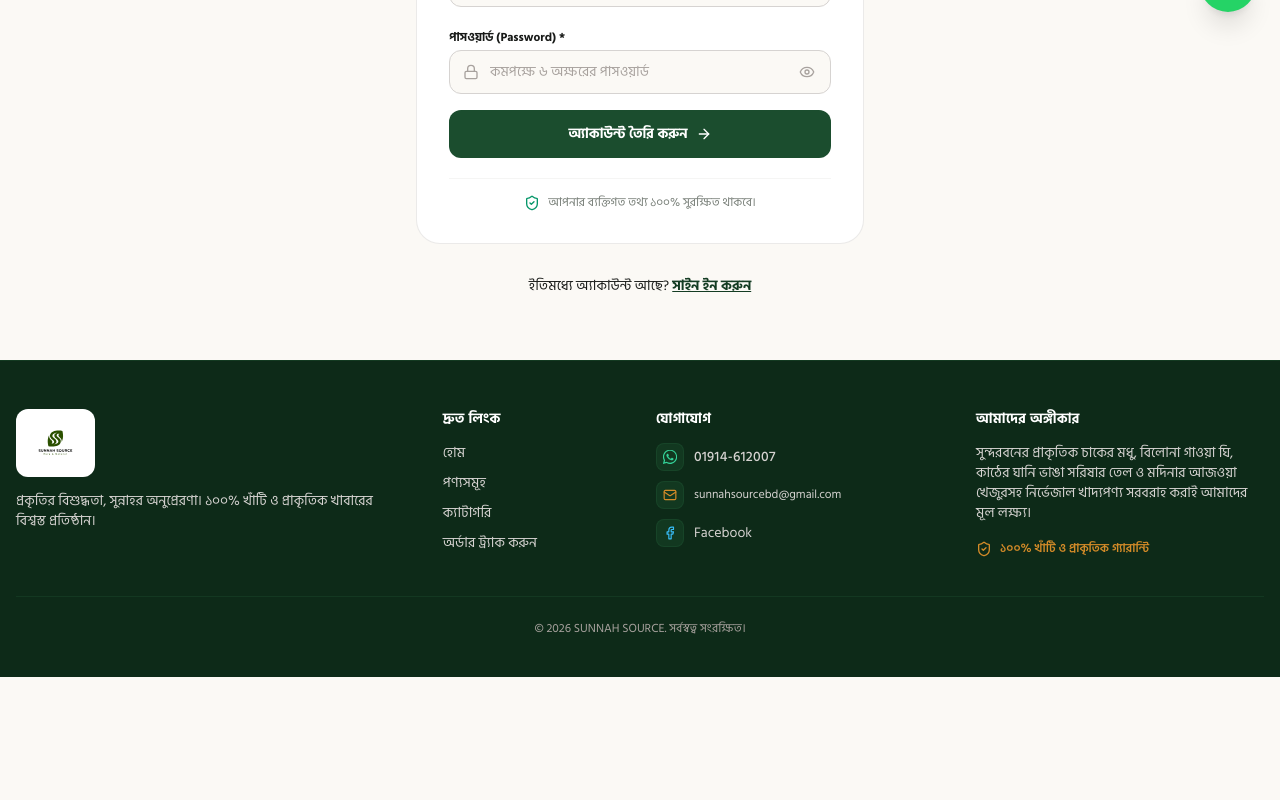
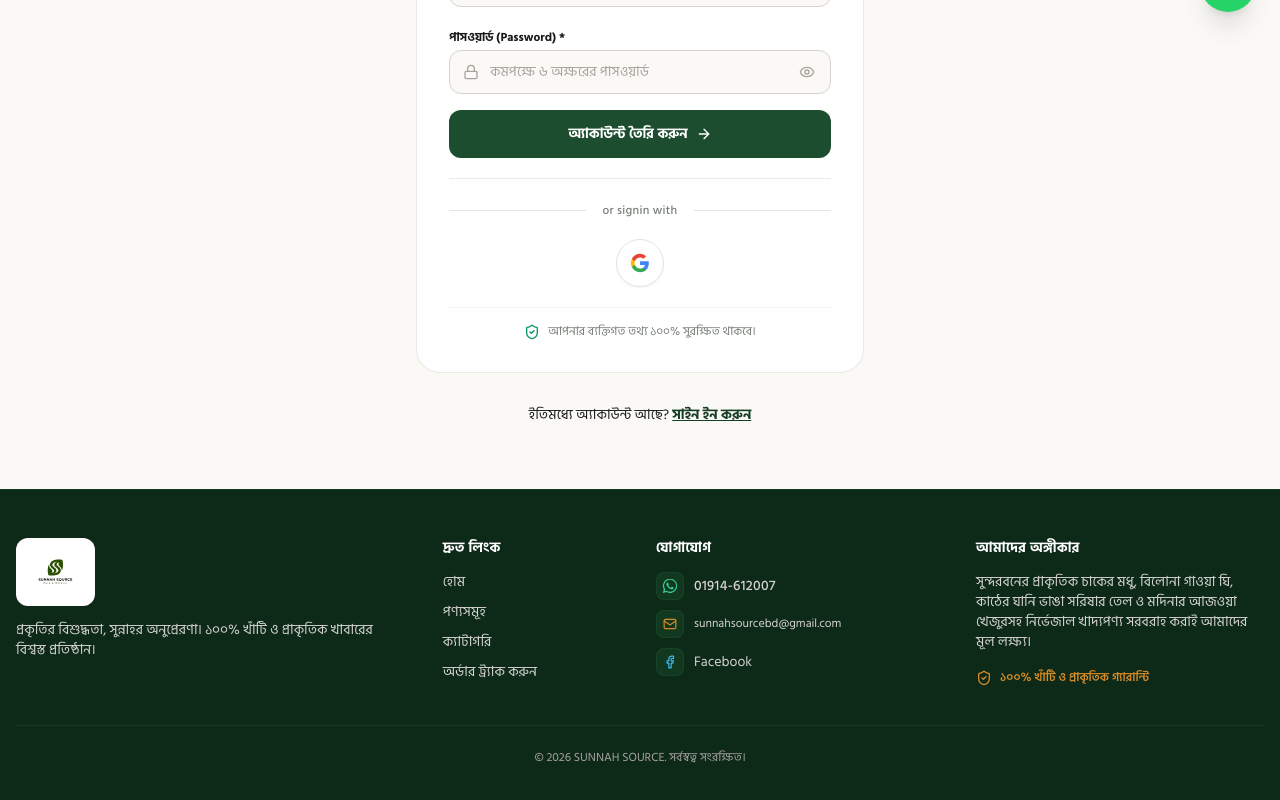
Before and after one commit to Ashraf019399/sunnah-source, a Next.js app: page /register in a window 1280 px wide. Shown: the part 764-1564 px from the top of the page. Before the commit the page ends 1441 px from the top, so only its background shows below. Built offline with nearby package versions, Linux system fonts and the light colour scheme; no server answers.

Commit message:
feat(auth): implement 1-click google oauth signin and callback handler like ghorer bazar

```diff
--- /dev/null
+++ b/src/app/auth/callback/route.ts
@@ -0,0 +1,33 @@
+import { NextResponse } from "next/server";
+import { createClient } from "@/lib/supabase/server";
+
+export async function GET(request: Request) {
+  const requestUrl = new URL(request.url);
+  const code = requestUrl.searchParams.get("code");
+  const next = requestUrl.searchParams.get("next") || "/account/orders";
+
+  if (code) {
+    try {
+      const supabase = await createClient();
+      const { error } = await supabase.auth.exchangeCodeForSession(code);
+
+      if (!error) {
+        const forwardedHost = request.headers.get("x-forwarded-host");
+        const isLocalEnv = process.env.NODE_ENV === "development";
+
+        if (isLocalEnv) {
+          return NextResponse.redirect(`${requestUrl.origin}${next}`);
+        } else if (forwardedHost) {
+          return NextResponse.redirect(`https://${forwardedHost}${next}`);
+        } else {
+          return NextResponse.redirect(`${requestUrl.origin}${next}`);
+        }
+      }
+    } catch (err) {
+      console.error("Supabase OAuth code exchange error:", err);
+    }
+  }
+
+  // If code is missing or code exchange fails, redirect to login
+  return NextResponse.redirect(`${requestUrl.origin}/login?error=auth_failed`);
+}
--- a/src/app/login/page.tsx
+++ b/src/app/login/page.tsx
@@ -1,6 +1,6 @@
 "use client";
 
-import React, { useState } from "react";
+import React, { useState, useEffect } from "react";
 import Link from "next/link";
 import { useRouter } from "next/navigation";
 import {
@@ -23,11 +23,16 @@ import { Header } from "@/components/layout/header";
 import { Footer } from "@/components/layout/footer";
 import { MobileBottomNav } from "@/components/layout/mobile-bottom-nav";
 import { CartDrawer } from "@/components/cart/cart-drawer";
+import { GoogleIcon } from "@/components/ui/google-icon";
 import { createClient } from "@/lib/supabase/client";
 import { isValidBDPhone, normalizeBDPhone } from "@/lib/utils";
 
 export default function CustomerLoginPage() {
   const router = useRouter();
+
+  // Google 1-Click Sign-In
+  const [isGoogleLoading, setIsGoogleLoading] = useState(false);
+  const [googleError, setGoogleError] = useState("");
 
   // Column 1: Mobile OTP / Instant Phone Login
   const [phone, setPhone] = useState("");
@@ -43,6 +48,41 @@ export default function CustomerLoginPage() {
   const [isCredLoading, setIsCredLoading] = useState(false);
   const [credError, setCredError] = useState("");
   const [credSuccess, setCredSuccess] = useState("");
+
+  useEffect(() => {
+    if (typeof window !== "undefined") {
+      const params = new URLSearchParams(window.location.search);
+      if (params.get("error")) {
+        setGoogleError("অথেনটিকেশনে সমস্যা হয়েছে। অনুগ্রহ করে আবার চেষ্টা করুন।");
+      }
+    }
+  }, []);
+
+  // Handler: 1-Click Google Sign-In
+  const handleGoogleSignIn = async () => {
+    setIsGoogleLoading(true);
+    setGoogleError("");
+    try {
+      const supabase = createClient();
+      const redirectOrigin = typeof window !== "undefined" ? window.location.origin : "";
+      const { data, error } = await supabase.auth.signInWithOAuth({
+        provider: "google",
+        options: {
+          redirectTo: `${redirectOrigin}/auth/callback?next=/account/orders`,
+        },
+      });
+
+      if (error) {
+        setGoogleError(error.message || "গুগল সাইন-ইনে সমস্যা হয়েছে।");
+        setIsGoogleLoading(false);
+      } else if (data?.url) {
+        window.location.href = data.url;
+      }
+    } catch {
+      setGoogleError("গুগল সাইন-ইনে সমস্যা হয়েছে। অনুগ্রহ করে আবার চেষ্টা করুন।");
+      setIsGoogleLoading(false);
+    }
+  };
 
   // Handler: Mobile Number Login
   const handleMobileLogin = async (e: React.FormEvent) => {
@@ -410,6 +450,42 @@ export default function CustomerLoginPage() {
                 </div>
               </div>
             </div>
+
+            {/* 1-Click Google Sign-In (Ghorer Bazar Style) */}
+            <div className="pt-8 mt-8 border-t border-stone-200/80">
+              <div className="relative flex items-center justify-center mb-5">
+                <div className="absolute inset-0 flex items-center">
+                  <div className="w-full border-t border-stone-200" />
+                </div>
+                <span className="relative bg-white px-4 text-xs font-medium text-charcoal-500 lowercase tracking-wide font-sans">
+                  or signin with
+                </span>
+              </div>
+
+              {googleError && (
+                <div className="max-w-md mx-auto mb-4 p-3 bg-red-50 border border-red-200 rounded-xl flex items-center justify-center gap-2 text-xs text-red-700">
+                  <AlertCircle className="w-4 h-4 shrink-0 text-red-600" />
+                  <span>{googleError}</span>
+                </div>
+              )}
+
+              <div className="flex justify-center">
+                <button
+                  type="button"
+                  onClick={handleGoogleSignIn}
+                  disabled={isGoogleLoading}
+                  className="h-12 w-12 rounded-full border border-charcoal-200 bg-white shadow-sm hover:shadow-md hover:border-brand-500 transition-all flex items-center justify-center active:scale-95 disabled:opacity-70 disabled:cursor-not-allowed group cursor-pointer"
+                  title="Google দিয়ে সাইন ইন করুন"
+                  aria-label="Google Sign In"
+                >
+                  {isGoogleLoading ? (
+                    <Loader2 className="w-5 h-5 text-brand-700 animate-spin" />
+                  ) : (
+                    <GoogleIcon className="w-5 h-5 transition-transform duration-200 group-hover:scale-110" />
+                  )}
+                </button>
+              </div>
+            </div>
           </div>
 
           {/* Footer Navigation & Registration Link */}
--- a/src/app/register/page.tsx
+++ b/src/app/register/page.tsx
@@ -22,6 +22,7 @@ import { Header } from "@/components/layout/header";
 import { Footer } from "@/components/layout/footer";
 import { MobileBottomNav } from "@/components/layout/mobile-bottom-nav";
 import { CartDrawer } from "@/components/cart/cart-drawer";
+import { GoogleIcon } from "@/components/ui/google-icon";
 import { createClient } from "@/lib/supabase/client";
 import { isValidBDPhone, normalizeBDPhone } from "@/lib/utils";
 
@@ -37,6 +38,35 @@ export default function CustomerRegisterPage() {
   const [isLoading, setIsLoading] = useState(false);
   const [errorMessage, setErrorMessage] = useState("");
   const [successMessage, setSuccessMessage] = useState("");
+
+  // Google 1-Click Sign-In
+  const [isGoogleLoading, setIsGoogleLoading] = useState(false);
+  const [googleError, setGoogleError] = useState("");
+
+  const handleGoogleSignIn = async () => {
+    setIsGoogleLoading(true);
+    setGoogleError("");
+    try {
+      const supabase = createClient();
+      const redirectOrigin = typeof window !== "undefined" ? window.location.origin : "";
+      const { data, error } = await supabase.auth.signInWithOAuth({
+        provider: "google",
+        options: {
+          redirectTo: `${redirectOrigin}/auth/callback?next=/account/orders`,
+        },
+      });
+
+      if (error) {
+        setGoogleError(error.message || "গুগল সাইন-ইনে সমস্যা হয়েছে।");
+        setIsGoogleLoading(false);
+      } else if (data?.url) {
+        window.location.href = data.url;
+      }
+    } catch {
+      setGoogleError("গুগল সাইন-ইনে সমস্যা হয়েছে। অনুগ্রহ করে আবার চেষ্টা করুন।");
+      setIsGoogleLoading(false);
+    }
+  };
 
   const handleSubmit = async (e: React.FormEvent) => {
     e.preventDefault();
@@ -299,6 +329,42 @@ export default function CustomerRegisterPage() {
               </button>
             </form>
 
+            {/* 1-Click Google Sign-In (Ghorer Bazar Style) */}
+            <div className="pt-6 border-t border-stone-200/80">
+              <div className="relative flex items-center justify-center mb-5">
+                <div className="absolute inset-0 flex items-center">
+                  <div className="w-full border-t border-stone-200" />
+                </div>
+                <span className="relative bg-white px-4 text-xs font-medium text-charcoal-500 lowercase tracking-wide font-sans">
+                  or signin with
+                </span>
+              </div>
+
+              {googleError && (
+                <div className="mb-4 p-3 bg-red-50 border border-red-200 rounded-xl flex items-center justify-center gap-2 text-xs text-red-700">
+                  <AlertCircle className="w-4 h-4 shrink-0 text-red-600" />
+                  <span>{googleError}</span>
+                </div>
+              )}
+
+              <div className="flex justify-center">
+                <button
+                  type="button"
+                  onClick={handleGoogleSignIn}
+                  disabled={isGoogleLoading}
+                  className="h-12 w-12 rounded-full border border-charcoal-200 bg-white shadow-sm hover:shadow-md hover:border-brand-500 transition-all flex items-center justify-center active:scale-95 disabled:opacity-70 disabled:cursor-not-allowed group cursor-pointer"
+                  title="Google দিয়ে সাইন ইন / অ্যাকাউন্ট তৈরি করুন"
+                  aria-label="Google Sign In"
+                >
+                  {isGoogleLoading ? (
+                    <Loader2 className="w-5 h-5 text-brand-700 animate-spin" />
+                  ) : (
+                    <GoogleIcon className="w-5 h-5 transition-transform duration-200 group-hover:scale-110" />
+                  )}
+                </button>
+              </div>
+            </div>
+
             <div className="pt-4 border-t border-stone-100 flex items-center justify-center gap-2 text-xs text-charcoal-500">
               <ShieldCheck className="w-4 h-4 text-emerald-600" />
               <span>আপনার ব্যক্তিগত তথ্য ১০০% সুরক্ষিত থাকবে।</span>
--- /dev/null
+++ b/src/components/ui/google-icon.tsx
@@ -0,0 +1,29 @@
+import React from "react";
+
+export const GoogleIcon: React.FC<{ className?: string }> = ({
+  className = "w-5 h-5",
+}) => (
+  <svg
+    className={className}
+    viewBox="0 0 24 24"
+    fill="none"
+    xmlns="http://www.w3.org/2000/svg"
+  >
+    <path
+      d="M22.56 12.25c0-.78-.07-1.53-.2-2.25H12v4.26h5.92c-.26 1.37-1.04 2.53-2.21 3.31v2.77h3.57c2.08-1.92 3.28-4.74 3.28-8.09z"
+      fill="#4285F4"
+    />
+    <path
+      d="M12 23c2.97 0 5.46-.98 7.28-2.66l-3.57-2.77c-.98.66-2.23 1.06-3.71 1.06-2.86 0-5.29-1.93-6.16-4.53H2.18v2.84C3.99 20.53 7.7 23 12 23z"
+      fill="#34A853"
+    />
+    <path
+      d="M5.84 14.09c-.22-.66-.35-1.36-.35-2.09s.13-1.43.35-2.09V7.06H2.18C1.43 8.55 1 10.22 1 12s.43 3.45 1.18 4.94l2.85-2.22.81-.63z"
+      fill="#FBBC05"
+    />
+    <path
+      d="M12 5.38c1.62 0 3.06.56 4.21 1.64l3.15-3.15C17.45 2.09 14.97 1 12 1 7.7 1 3.99 3.47 2.18 7.06l3.66 2.84c.87-2.6 3.3-4.52 6.16-4.52z"
+      fill="#EA4335"
+    />
+  </svg>
+);
--- a/src/lib/supabase/client.ts
+++ b/src/lib/supabase/client.ts
@@ -1,4 +1,5 @@
-import { createClient as createSupabaseClient, SupabaseClient } from "@supabase/supabase-js";
+import { createBrowserClient } from "@supabase/ssr";
+import type { SupabaseClient } from "@supabase/supabase-js";
 
 let clientInstance: SupabaseClient | null = null;
 
@@ -6,19 +7,8 @@ export function createClient(): SupabaseClient {
   const supabaseUrl = process.env.NEXT_PUBLIC_SUPABASE_URL || "https://placeholder-project.supabase.co";
   const supabaseAnonKey = process.env.NEXT_PUBLIC_SUPABASE_ANON_KEY || "placeholder-anon-key";
 
-  if (typeof window === "undefined") {
-    return createSupabaseClient(supabaseUrl, supabaseAnonKey);
-  }
-
   if (!clientInstance) {
-    clientInstance = createSupabaseClient(supabaseUrl, supabaseAnonKey, {
-      auth: {
-        flowType: "implicit",
-        detectSessionInUrl: true,
-        persistSession: true,
-        autoRefreshToken: true,
-      },
-    });
+    clientInstance = createBrowserClient(supabaseUrl, supabaseAnonKey);
   }
 
   return clientInstance;
```
